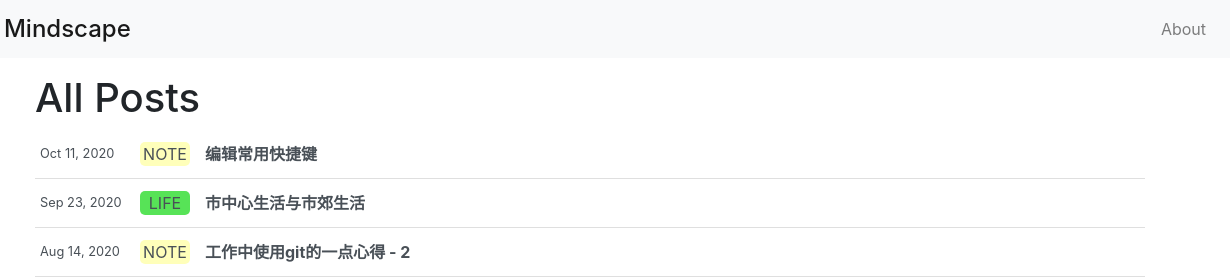
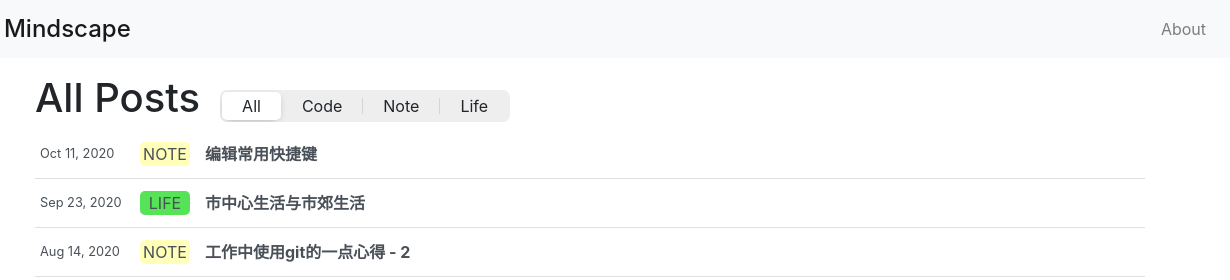
Before and after one commit to asvrada/blog, a Gatsby site: page /posts in a window 1280 px wide. Shown: the top 280 px of the page, 50-1280 px from the left. Built offline with nearby package versions, Linux system fonts and the light colour scheme; Gatsby itself is replaced by a stand-in of ours.

Commit message:
Add SegmentedPicker

```diff
--- a/src/components/PostCategory.js
+++ b/src/components/PostCategory.js
@@ -1,5 +1,6 @@
 import React from "react";
 import styled from "styled-components";
+import { SPACE } from "../utlis/constants";
 
 const StyledSpan = styled.span`
   background-color: ${props => props.backgroundColor}
@@ -17,7 +18,7 @@ const PostCategory = ({ className, category }) => {
 
   return (
     <StyledSpan backgroundColor={colorTable[categoryUpper]}
-                className={"post-category" + " " + className}>
+                className={"post-category" + SPACE + className}>
       {category}
     </StyledSpan>
   );
--- /dev/null
+++ b/src/components/PostList.js
@@ -0,0 +1,25 @@
+import React from "react";
+
+import ListGroup from "react-bootstrap/ListGroup";
+import { Link } from "gatsby";
+
+import PostSingleRow from "./PostSingleRow";
+
+const PostList = ({ posts }) => {
+  return (
+    <ListGroup variant="flush">
+      {posts.map(({ node }) => {
+        const postSlug = node.fields.slug;
+
+        return (
+          <ListGroup.Item action key={postSlug}
+                          as={Link} to={postSlug}>
+            <PostSingleRow frontmatter={node.frontmatter}/>
+          </ListGroup.Item>
+        );
+      })}
+    </ListGroup>
+  );
+};
+
+export default PostList;
--- /dev/null
+++ b/src/components/SegmentedPicker.js
@@ -0,0 +1,68 @@
+import React from "react";
+import styled from "styled-components";
+import { SPACE } from "../utlis/constants";
+
+const DivPicker = styled.div`
+  position: relative;
+  align-items: center;
+  height: 100%;
+  margin-bottom: 0.5em;
+  padding: 2px;
+  border-radius: 7px;
+  background-color: rgb(238, 238, 239);
+  overflow: hidden;
+`;
+
+const DivSeparator = styled.div`
+  display: inline-block;
+  opacity: ${props => props.opacity};
+  transition: opacity 0.2s ease-in-out;
+  background-color: rgb(212, 212, 215);
+  width: 1px;
+  height: 1em;
+`;
+
+const DivOption = styled.div`
+  display: inline-block;
+  text-align: center;
+  flex-grow: 1;
+  padding: 2px 20px;
+  border-radius: 5px;
+  cursor: pointer;
+  user-select: none;
+`;
+
+// options is a list of string
+const SegmentedPicker = ({ options, selection, onSelectionChange }) => {
+
+  const componentOptions = options.map((each, index) => {
+    // don't show if
+    // if index is 0
+    // if current or previous index is selected
+    const showSeparator = !(index === selection || (index - 1) === selection);
+
+    const opacity = showSeparator ? 1 : 0;
+
+    return (
+      <>
+        {index !== 0 && <DivSeparator opacity={opacity}>{SPACE}</DivSeparator>}
+
+        <DivOption key={index}
+                   className={"picker-option" + SPACE +
+                   ((index === selection) ? "selected-option" : "")}
+                   onClick={() => {
+                     onSelectionChange(index);
+                   }}
+        >{each}</DivOption>
+      </>
+    );
+  });
+
+  return (
+    <DivPicker className={"segment-picker"}>
+      {componentOptions}
+    </DivPicker>
+  );
+};
+
+export default SegmentedPicker;
--- a/src/pages/about.js
+++ b/src/pages/about.js
@@ -14,7 +14,7 @@ const BlogAbout = ({ data }) => {
       <h1>About Page</h1>
       <p>Under construction</p>
       <Iframe id="if-imagewall" className="p-0 m-0"
-              url="https://asvrada.github.io/vue-imagewall/"/>
+              url="https://asvrada.github.io/aboutme/"/>
     </Layout>
   );
 };
--- a/src/pages/posts.js
+++ b/src/pages/posts.js
@@ -1,33 +1,41 @@
-import React from "react";
-import { graphql, Link } from "gatsby";
+import React, { useState } from "react";
+import styled from "styled-components";
+import { graphql } from "gatsby";
 
 import Layout from "../layout";
 import SEO from "../components/seo";
-import ListGroup from "react-bootstrap/ListGroup";
-import PostSingleRow from "../components/PostSingleRow";
+import PostList from "../components/PostList";
+import SegmentedPicker from "../components/SegmentedPicker";
+
+const InlineH1 = styled.h1`
+  display: inline-block;
+  margin-right: 0.5em;
+`;
 
 // Shows all posts
 const Posts = ({ data }) => {
-  const posts = data.allMarkdownRemark.edges;
+  const [selection, setSelection] = useState(0);
+
+  const postsAll = data.allPosts.edges;
+  const postsCode = data.categoryCode.edges;
+  const postsNote = data.categoryNote.edges;
+  const postsLife = data.categoryLife.edges;
+
+  const selectedPosts = [postsAll, postsCode, postsNote, postsLife];
 
   return (
     <Layout>
       <SEO title="All Posts"/>
 
       <div>
-        <h1>All Posts</h1>
-        <ListGroup variant="flush">
-          {posts.map(({ node }) => {
-            const postSlug = node.fields.slug;
-
-            return (
-              <ListGroup.Item action key={postSlug}
-                              as={Link} to={postSlug}>
-                <PostSingleRow frontmatter={node.frontmatter}/>
-              </ListGroup.Item>
-            );
-          })}
-        </ListGroup>
+        <InlineH1>All Posts</InlineH1>
+        <SegmentedPicker options={["All", "Code", "Note", "Life"]}
+                         selection={selection}
+                         onSelectionChange={(newSelection) => {
+                           setSelection(newSelection);
+                         }}
+        />
+        <PostList posts={selectedPosts[selection]}/>
       </div>
     </Layout>
   );
@@ -37,7 +45,52 @@ export default Posts;
 
 export const pageQuery = graphql`
   query {
-    allMarkdownRemark(sort: { fields: [frontmatter___date], order: DESC }) {
+    allPosts: allMarkdownRemark(sort: { fields: [frontmatter___date], order: DESC }) {
+      edges {
+        node {
+          fields {
+            slug
+          }
+          frontmatter {
+            date(formatString: "MMM DD, YYYY")
+            title,
+            category
+          }
+        }
+      }
+    },
+    categoryCode: allMarkdownRemark(filter: {frontmatter: {category: {eq: "code"}}},
+                                    sort: { fields: [frontmatter___date], order: DESC }) {
+      edges {
+        node {
+          fields {
+            slug
+          }
+          frontmatter {
+            date(formatString: "MMM DD, YYYY")
+            title,
+            category
+          }
+        }
+      }
+    },
+    categoryNote: allMarkdownRemark(filter: {frontmatter: {category: {eq: "note"}}},
+                                    sort: { fields: [frontmatter___date], order: DESC }) {
+      edges {
+        node {
+          fields {
+            slug
+          }
+          frontmatter {
+            date(formatString: "MMM DD, YYYY")
+            title,
+            category
+          }
+        }
+      }
+    },
+    categoryLife: allMarkdownRemark(filter: {frontmatter: {category: {eq: "life"}}},
+                                    sort: { fields: [frontmatter___date], order: DESC }) {
       edges {
         node {
           fields {
--- a/src/styles/main.scss
+++ b/src/styles/main.scss
@@ -54,3 +54,23 @@
     margin-bottom: 0 !important;
   }
 }
+
+.selected-option {
+  background-color: rgb(255, 255, 255);
+  // x offset, y offset, blur size, spread size, color
+  box-shadow: 0 2px 8px -4px gray;
+}
+
+// style for mobile
+.segment-picker {
+  display: flex;
+}
+
+// for segmented picker
+// set max-width for bigger than sm
+@include media-breakpoint-up(sm) {
+  .segment-picker {
+    display: inline-flex;
+    max-width: 300px;
+  }
+}
--- /dev/null
+++ b/src/utlis/constants.js
@@ -0,0 +1,3 @@
+const SPACE = " ";
+
+export { SPACE };
```
Also changed, not shown: src/pages/index.js (+6 -18 lines).
